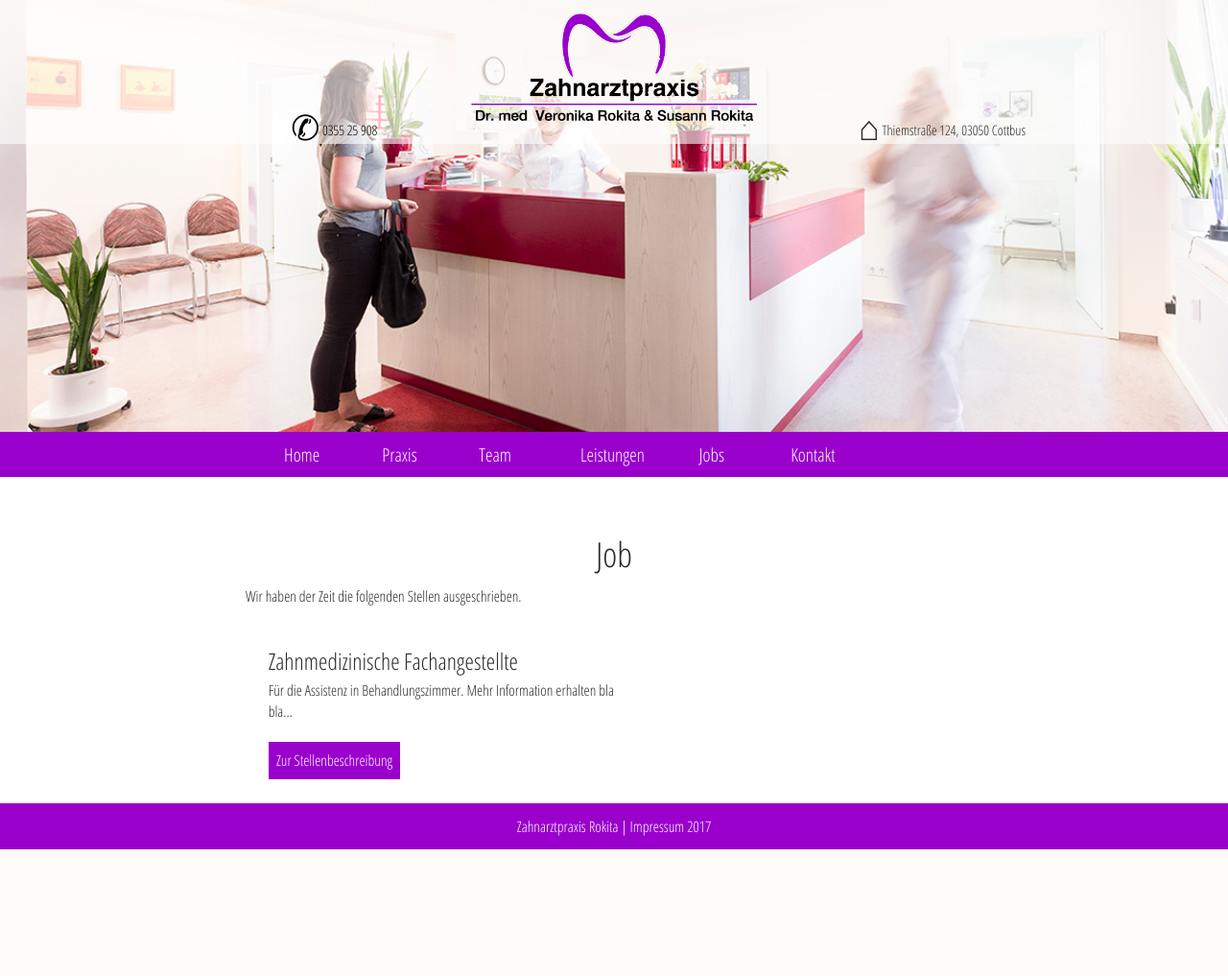
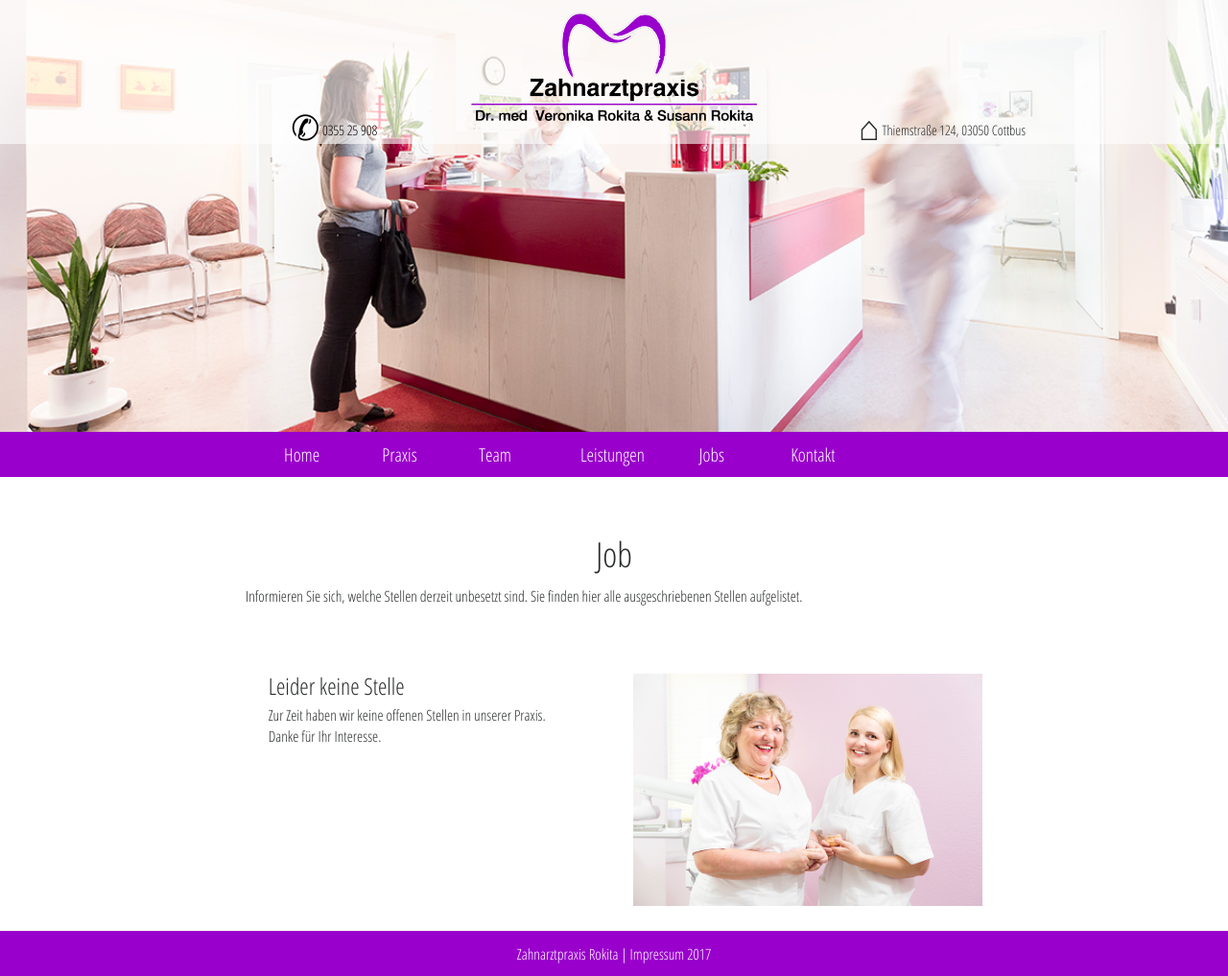
Before and after one commit to rokigeorg/Homepage_Zahnarztpraxis_Rokita, a PHP site: page /production/jobs.html in a window 1280 px wide. Shown: the whole page at 96% size. Before the commit the page ends 885 px from the top, so only its background shows below. Run offline with PHP 8.4, Linux system fonts and the light colour scheme; style sheets or scripts are compiled from the project's sources.

Commit message:
fix Job pages

```diff
--- a/production/jobs.html
+++ b/production/jobs.html
@@ -108,24 +108,41 @@
 
 </div>
 
-
 <div class="w_wrapper">
     <div class="fullbox_wrapper">
         <h3>Job</h3>
         <p>
-            Wir haben der Zeit die folgenden Stellen ausgeschrieben.
+            Informieren Sie sich, welche Stellen derzeit unbesetzt sind. Sie finden hier alle ausgeschriebenen Stellen
+            aufgelistet.
         </p>
+    </div>
+</div>
 
+<div class="w_wrapper">
+    <div class="content_box w_order2">
+        <img src="img/sv.png" alt="Bild von Frau Dr. Veronika Rokita und Zahnärztin Susann Rokita">
+    </div>
 
-        <div class="content_box w_order1">
+    <!-- !!!!!!!!! Stellenanzeige kann ein kommentiert werden. -->
+
+    <div class="content_box w_order1" style="display: none">
         <h4>Zahnmedizinische Fachangestellte</h4>
         <p>Für die Assistenz in Behandlungszimmer. Mehr Information erhalten bla bla...</p>
         <a href="praxis.html">
             <button class="btn">Zur Stellenbeschreibung</button>
         </a>
     </div>
+
+    <!-- !!!!!!!!! keine Stellenanzeige derzeit -->
+
+    <div class="content_box w_order1">
+        <h4>Leider keine Stelle</h4>
+        <p>Zur Zeit haben wir keine offenen Stellen in unserer Praxis. <br> Danke für Ihr Interesse.</p>
     </div>
+
 </div>
+
+
 
 
 <footer>
--- a/scss/desktop.scss
+++ b/scss/desktop.scss
@@ -431,6 +431,7 @@
     h3 {
       text-align: center;
     }
+
   }
 
 
```
Also changed, not shown: 2 other files. Lines whose indentation alone changed are shown as unchanged.
